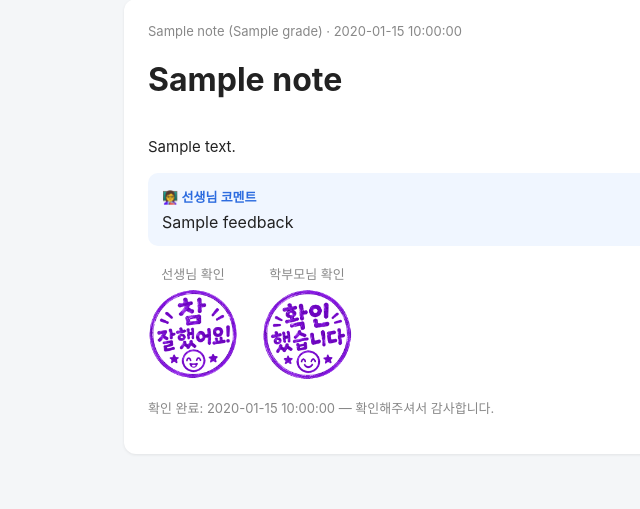
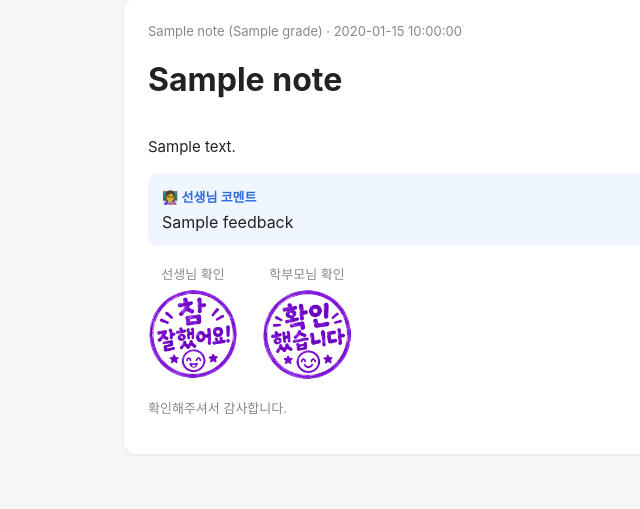
Before and after one commit to worldmission77-star/concept-note, a Flask app: template templates/parent_note.html in a window 1280 px wide. Shown: the part 71-580 px from the top of the page, without its empty margins (92-732 px from the left). Run offline with Flask 3, Linux system fonts and the light colour scheme; the template is opened without the code that fills it: most values are stand-ins (such as "Sample title", 1, 10 or a date in 2020).

Commit message:
Add files via upload

```diff
--- a/templates/parent_note.html
+++ b/templates/parent_note.html
@@ -65,7 +65,7 @@
         </div>
 
         {% if note['parent_checked_at'] %}
-        <p class="muted">확인 완료: {{ note['parent_checked_at'] }} — 확인해주셔서 감사합니다.</p>
+        <p class="muted">확인해주셔서 감사합니다.</p>
         {% else %}
         <div class="card feedback-form-card">
             <h2>우리 아이가 이 개념을 잘 이해하고 있는지 확인해주세요</h2>
@@ -78,5 +78,11 @@
         {% endif %}
     </div>
 </main>
+
+{% if request.args.get('confirmed') %}
+<script>
+alert('확인해주셔서 감사합니다.');
+</script>
+{% endif %}
 </body>
 </html>
```
